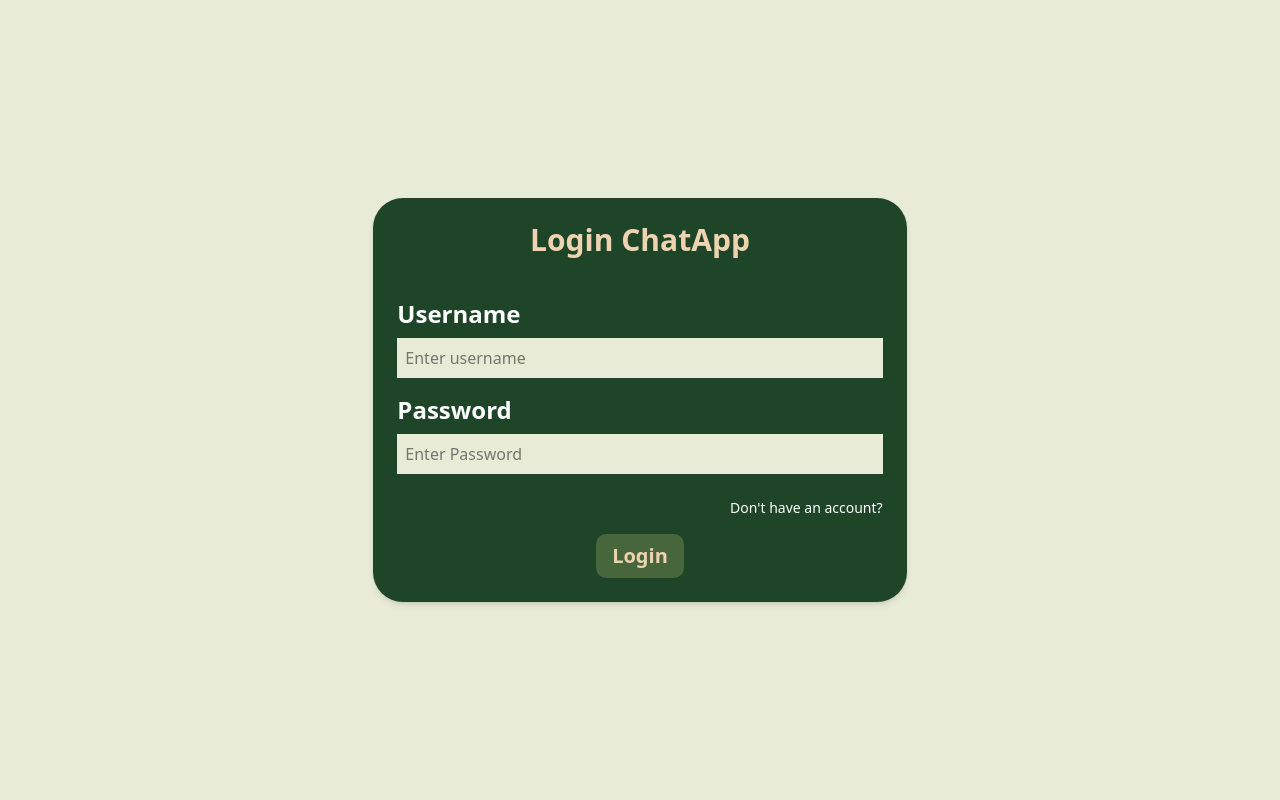
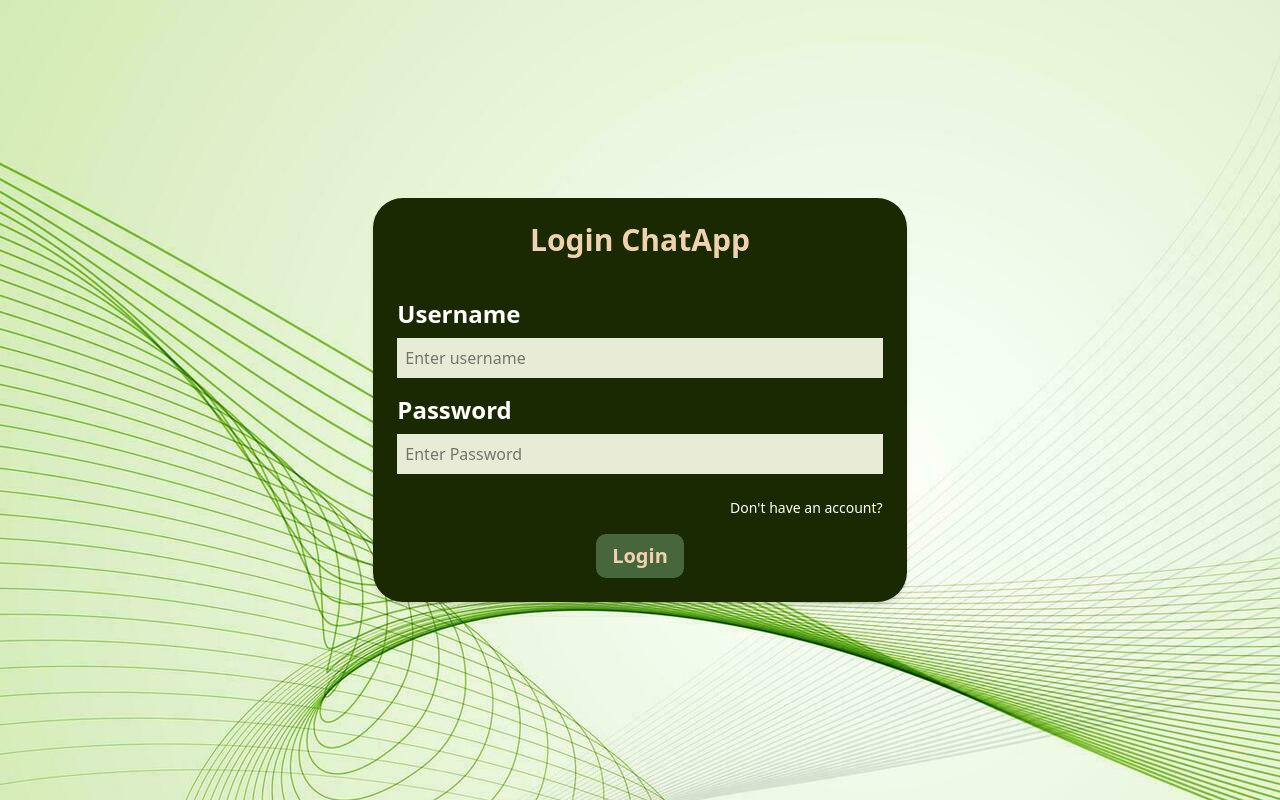
Before and after one commit to rh-pr/pern-chat-app, a React (Vite) app in the folder frontend/: page /login in a window 1280 px wide. Built offline with nearby package versions, Linux system fonts and the light colour scheme.

Commit message:
add thema

```diff
--- a/frontend/src/App.tsx
+++ b/frontend/src/App.tsx
@@ -1,14 +1,19 @@
 import { Routes, Route } from "react-router-dom"
+import { useState } from "react";
 import Home from "./pages/Home"
 import Login from "./pages/Login"
 import SignUp from "./pages/SignUp"
+import bg from './assets/images/bg.jpg';
+import bgDark from './assets/images/bg-dark.jpg';
 
 function App() {
+  const [isDarkTheme, setIsDarkTheme] = useState(false);
   return (
-    <div className="h-screen w-screen flex justify-center items-center bg-[#E8ECD7]">
+    <div className="h-screen w-screen flex justify-center items-center "
+         style={{backgroundImage: `url(${isDarkTheme ? bgDark : bg})`}}>
       <Routes>
-          <Route path='/'  element={<Home />} />
-          <Route path='/login' element={<Login />} />
+          <Route path='/'  element={<Home  />} />
+          <Route path='/login' element={<Login thema={isDarkTheme}/>} />
           <Route path='/signup' element={<SignUp />} />
       </Routes>
     </div>
--- a/frontend/src/pages/Login.tsx
+++ b/frontend/src/pages/Login.tsx
@@ -2,11 +2,11 @@
 import { Link } from "react-router-dom";
 
 
-function Login() {
+function Login({thema}: {thema:boolean}) {
   return (
-    <div className='flex flex-col items-center justify-center  w-5/12'>
-    <div className='w-full p-6 rounded-[30px] shadow-md bg-[#1F4529] bg-clip-padding'>
-        <h1 className='text-3xl font-black text-center text-[#EED3B1]'>
+    <div className='flex flex-col items-center justify-center w-full  h-full'>
+    <div className={`w-5/12 p-6 rounded-[30px] shadow-md ${thema ? 'bg-[#051206]' : 'bg-[#1A2902]' }`}>
+        <h1 className={`text-3xl font-black text-center ${thema ? 'text-[#614318]' : 'text-[#EED3B1]' }`}>
             Login
             <span className=''> ChatApp</span>
         </h1>
@@ -14,30 +14,33 @@ function Login() {
         <form className="flex flex-col gap-4 pt-10">
             <div >
                 <label className='label'>
-                    <span className='text-white font-bold text-2xl'>Username</span>
+                    <span className={` ${thema ? 'text-[#747575]' : 'text-white'} font-bold text-2xl`}>Username</span>
                 </label>
-                <input type='text' placeholder='Enter username' className='w-full input input-bordered h-10 bg-[#E8ECD7] pl-2 mt-2'  />
+                <input
+                    type='text'
+                    placeholder='Enter username'
+                    className={`w-full input input-bordered h-10 ${thema ? 'bg-[#4e5c4f]' : 'bg-[#E8ECD7]' } pl-2 mt-2`}  />
             </div>
 
             <div>
                 <label className='label'>
-                    <span className='text-white font-bold text-2xl'>Password</span>
+                    <span className={`${thema ? 'text-[#747575]' : 'text-white'}  font-bold text-2xl`}>Password</span>
                 </label>
                 <input
                     type='password'
                     placeholder='Enter Password'
-                    className='w-full input input-bordered h-10 bg-[#E8ECD7] pl-2 mt-2'
+                    className={`w-full input input-bordered h-10 ${thema ? 'bg-[#4e5c4f]' : 'bg-[#E8ECD7]' } pl-2 mt-2 `}
                 />
             </div>
             <Link
                 to='/signup'
-                className='text-sm  hover:underline text-white hover:text-[#EED3B1] text-right mt-2 inline-block'
+                className={`text-sm  hover:underline ${thema ? 'text-[#747575] hover:text-[#614318]' : 'text-white hover:text-[#EED3B1]'}   text-right mt-2 inline-block`}
             >
                 {"Don't"} have an account?
             </Link>
 
             <div className="w-full flex justify-center">
-                <button className='text-[#EED3B1] bg-[#47663B] font-bold py-2 px-4 text-xl  rounded-[10px] '>Login</button>
+                <button className={`${thema ? ' text-[#614318] bg-[#0b2b09]' : 'text-[#EED3B1] bg-[#47663B]'} font-bold py-2 px-4 text-xl  rounded-[10px] `}>Login</button>
             </div>
         </form>
     </div>
```
Also changed, not shown: frontend/src/assets/images/bg-dark.jpg (added), frontend/src/assets/images/bg.jpg (added).
